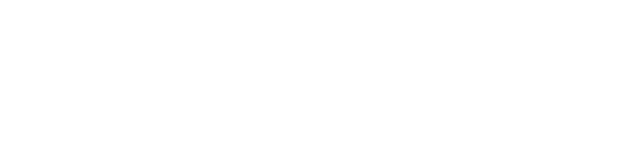
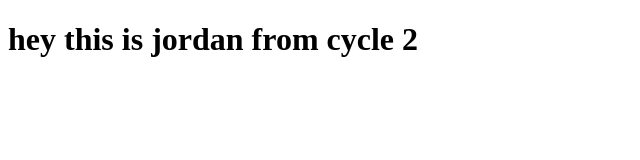
Before and after one commit to jordanthejet2/icstarstest, a plain HTML site: page index.html in a window 1280 px wide. Shown: the whole page, without its empty margins (0-640 px from the left). Drawn offline with Linux system fonts and the light colour scheme.

Commit message:
added header

```diff
--- a/index.html
+++ b/index.html
@@ -6,6 +6,6 @@
     <title>Document</title>
 </head>
 <body>
-
+    <h1>hey this is jordan from cycle 2</h1>
 </body>
 </html>
```
